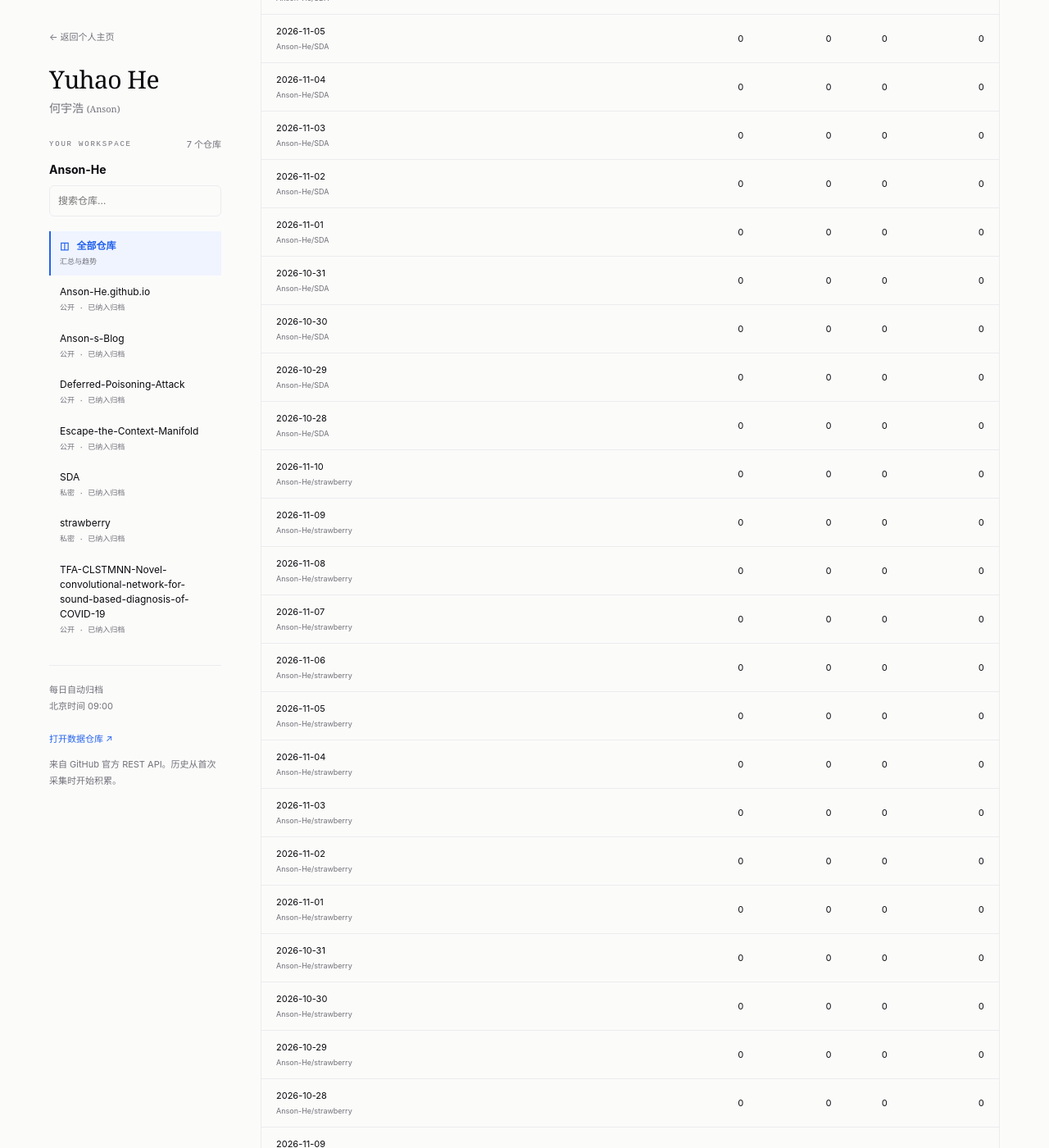
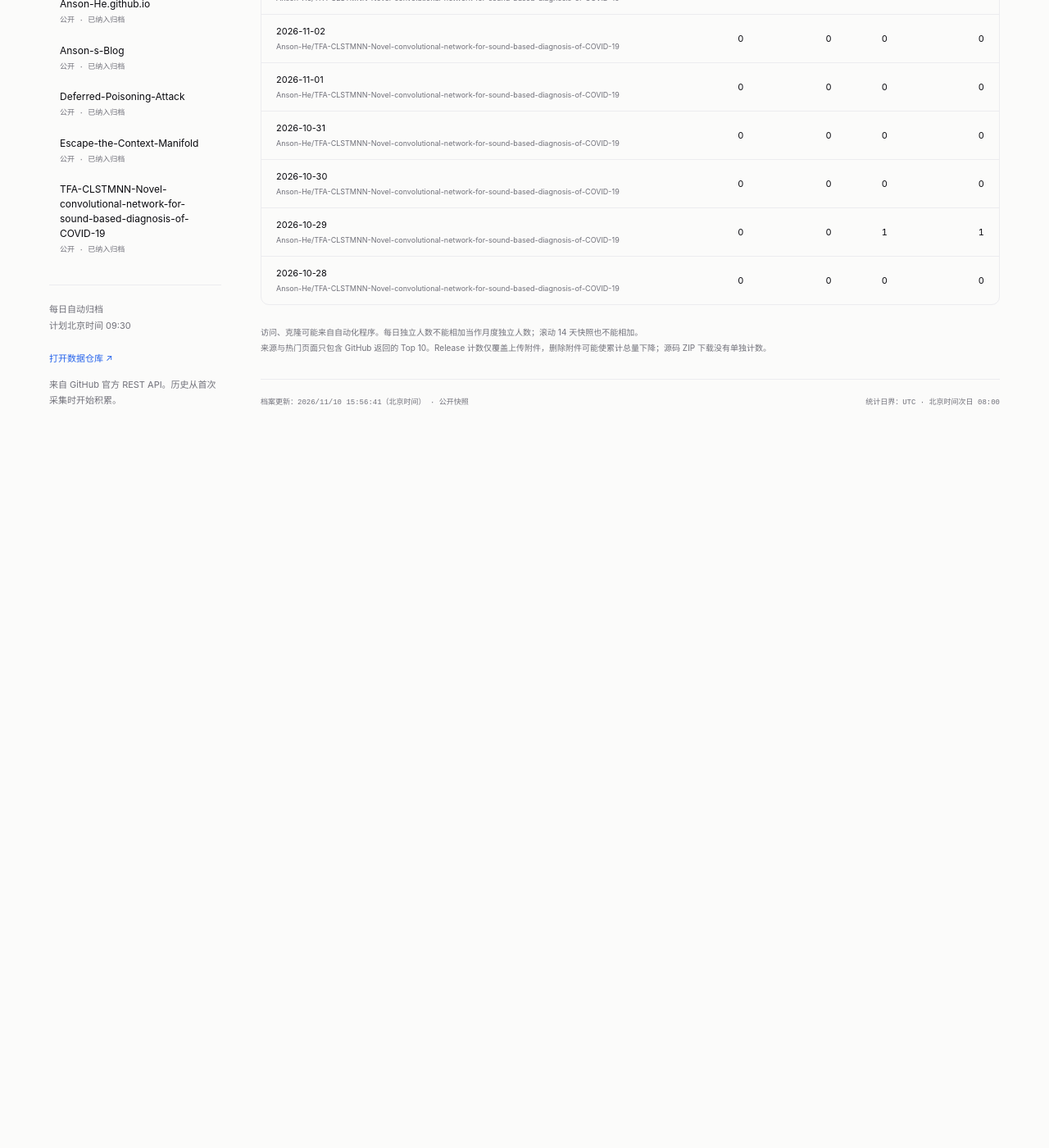
Before and after one commit to Anson-He/Anson-He.github.io, a Jekyll site: the page github-traffic-vault/index.html, which Jekyll copies as it is, in a window 1280 px wide and 1400 px high, scrolled down 4890 px. Shown: the whole window at 82% size. Built offline with Jekyll 4.4.1, drawn with Linux system fonts in a browser that asks for light colours; after the commit the page ends 5453 px from its top, so only the background shows below that; some of the changed lines change nothing that is shown; some of the changed text lies outside the part shown.

Commit message:
Hide private repositories from public analytics and update collection time

```diff
--- a/github-traffic-vault/data/dashboard.json
+++ b/github-traffic-vault/data/dashboard.json
@@ -1160,533 +1160,6 @@
       "discovered_in_latest_run": true
     },
     {
-      "id": 1269937768,
-      "name": "Anson-He/SDA",
-      "url": "https://github.com/Anson-He/SDA",
-      "private": true,
-      "archived": false,
-      "description": null,
-      "last_attempt_at": "2026-11-10T07:56:41Z",
-      "views": [
-        {
-          "date": "2026-10-27",
-          "count": 0,
-          "uniques": 0,
-          "observed_at": "2026-11-09T02:25:05Z"
-        },
-        {
-          "date": "2026-10-28",
-          "count": 0,
-          "uniques": 0,
-          "observed_at": "2026-11-10T07:56:41Z"
-        },
-        {
-          "date": "2026-10-29",
-          "count": 0,
-          "uniques": 0,
-          "observed_at": "2026-11-10T07:56:41Z"
-        },
-        {
-          "date": "2026-10-30",
-          "count": 0,
-          "uniques": 0,
-          "observed_at": "2026-11-10T07:56:41Z"
-        },
-        {
-          "date": "2026-10-31",
-          "count": 0,
-          "uniques": 0,
-          "observed_at": "2026-11-10T07:56:41Z"
-        },
-        {
-          "date": "2026-11-01",
-          "count": 0,
-          "uniques": 0,
-          "observed_at": "2026-11-10T07:56:41Z"
-        },
-        {
-          "date": "2026-11-02",
-          "count": 0,
-          "uniques": 0,
-          "observed_at": "2026-11-10T07:56:41Z"
-        },
-        {
-          "date": "2026-11-03",
-          "count": 0,
-          "uniques": 0,
-          "observed_at": "2026-11-10T07:56:41Z"
-        },
-        {
-          "date": "2026-11-04",
-          "count": 0,
-          "uniques": 0,
-          "observed_at": "2026-11-10T07:56:41Z"
-        },
-        {
-          "date": "2026-11-05",
-          "count": 0,
-          "uniques": 0,
-          "observed_at": "2026-11-10T07:56:41Z"
-        },
-        {
-          "date": "2026-11-06",
-          "count": 0,
-          "uniques": 0,
-          "observed_at": "2026-11-10T07:56:41Z"
-        },
-        {
-          "date": "2026-11-07",
-          "count": 0,
-          "uniques": 0,
-          "observed_at": "2026-11-10T07:56:41Z"
-        },
-        {
-          "date": "2026-11-08",
-          "count": 0,
-          "uniques": 0,
-          "observed_at": "2026-11-10T07:56:41Z"
-        },
-        {
-          "date": "2026-11-09",
-          "count": 0,
-          "uniques": 0,
-          "observed_at": "2026-11-10T07:56:41Z"
-        },
-        {
-          "date": "2026-11-10",
-          "count": 0,
-          "uniques": 0,
-          "observed_at": "2026-11-10T07:56:41Z"
-        }
-      ],
-      "views_window": {
-        "count": 0,
-        "uniques": 0,
-        "observed_at": "2026-11-10T07:56:41Z",
-        "window_days": 14
-      },
-      "clones": [
-        {
-          "date": "2026-10-27",
-          "count": 0,
-          "uniques": 0,
-          "observed_at": "2026-11-09T02:25:05Z"
-        },
-        {
-          "date": "2026-10-28",
-          "count": 0,
-          "uniques": 0,
-          "observed_at": "2026-11-10T07:56:41Z"
-        },
-        {
-          "date": "2026-10-29",
-          "count": 0,
-          "uniques": 0,
-          "observed_at": "2026-11-10T07:56:41Z"
-        },
-        {
-          "date": "2026-10-30",
-          "count": 0,
-          "uniques": 0,
-          "observed_at": "2026-11-10T07:56:41Z"
-        },
-        {
-          "date": "2026-10-31",
-          "count": 0,
-          "uniques": 0,
-          "observed_at": "2026-11-10T07:56:41Z"
-        },
-        {
-          "date": "2026-11-01",
-          "count": 0,
-          "uniques": 0,
-          "observed_at": "2026-11-10T07:56:41Z"
-        },
-        {
-          "date": "2026-11-02",
-          "count": 0,
-          "uniques": 0,
-          "observed_at": "2026-11-10T07:56:41Z"
-        },
-        {
-          "date": "2026-11-03",
-          "count": 0,
-          "uniques": 0,
-          "observed_at": "2026-11-10T07:56:41Z"
-        },
-        {
-          "date": "2026-11-04",
-          "count": 0,
-          "uniques": 0,
-          "observed_at": "2026-11-10T07:56:41Z"
-        },
-        {
-          "date": "2026-11-05",
-          "count": 0,
-          "uniques": 0,
-          "observed_at": "2026-11-10T07:56:41Z"
-        },
-        {
-          "date": "2026-11-06",
-          "count": 0,
-          "uniques": 0,
-          "observed_at": "2026-11-10T07:56:41Z"
-        },
-        {
-          "date": "2026-11-07",
-          "count": 0,
-          "uniques": 0,
-          "observed_at": "2026-11-10T07:56:41Z"
-        },
-        {
-          "date": "2026-11-08",
-          "count": 0,
-          "uniques": 0,
-          "observed_at": "2026-11-10T07:56:41Z"
-        },
-        {
-          "date": "2026-11-09",
-          "count": 0,
-          "uniques": 0,
-          "observed_at": "2026-11-10T07:56:41Z"
-        },
-        {
-          "date": "2026-11-10",
-          "count": 0,
-          "uniques": 0,
-          "observed_at": "2026-11-10T07:56:41Z"
-        }
-      ],
-      "clones_window": {
-        "count": 0,
-        "uniques": 0,
-        "observed_at": "2026-11-10T07:56:41Z",
-        "window_days": 14
-      },
-      "referrers": [],
-      "paths": [],
-      "languages": {
-        "Python": 259297,
-        "Jupyter Notebook": 23919
-      },
-      "assets": [],
-      "status": {
-        "views": {
-          "ok": true,
-          "observed_at": "2026-11-10T07:56:41Z"
-        },
-        "clones": {
-          "ok": true,
-          "observed_at": "2026-11-10T07:56:41Z"
-        },
-        "referrers": {
-          "ok": true,
-          "observed_at": "2026-11-10T07:56:41Z"
-        },
-        "paths": {
-          "ok": true,
-          "observed_at": "2026-11-10T07:56:41Z"
-        },
-        "languages": {
-          "ok": true,
-          "observed_at": "2026-11-10T07:56:41Z"
-        },
-        "assets": {
-          "ok": true,
-          "observed_at": "2026-11-10T07:56:41Z"
-        }
-      },
-      "snapshots": [
-        {
-          "date": "2026-11-09",
-          "observed_at": "2026-11-09T02:25:05Z",
-          "stars": 0,
-          "forks": 0,
-          "open_issues_and_prs": 0,
-          "size_kb": 20844,
-          "pushed_at": "2026-06-15T09:57:37Z",
-          "downloads": 0,
-          "asset_counts": {}
-        },
-        {
-          "date": "2026-11-10",
-          "observed_at": "2026-11-10T07:56:41Z",
-          "stars": 0,
-          "forks": 0,
-          "open_issues_and_prs": 0,
-          "size_kb": 20844,
-          "pushed_at": "2026-06-15T09:57:37Z",
-          "downloads": 0,
-          "asset_counts": {}
-        }
-      ],
-      "last_success_at": "2026-11-10T07:56:41Z",
-      "discovered_in_latest_run": true
-    },
-    {
-      "id": 415390846,
-      "name": "Anson-He/strawberry",
-      "url": "https://github.com/Anson-He/strawberry",
-      "private": true,
-      "archived": false,
-      "description": "Strawberry pest identification system front end",
-      "last_attempt_at": "2026-11-10T07:56:41Z",
-      "views": [
-        {
-          "date": "2026-10-27",
-          "count": 0,
-          "uniques": 0,
-          "observed_at": "2026-11-09T02:25:05Z"
-        },
-        {
-          "date": "2026-10-28",
-          "count": 0,
-          "uniques": 0,
-          "observed_at": "2026-11-10T07:56:41Z"
-        },
-        {
-          "date": "2026-10-29",
-          "count": 0,
-          "uniques": 0,
-          "observed_at": "2026-11-10T07:56:41Z"
-        },
-        {
-          "date": "2026-10-30",
-          "count": 0,
-          "uniques": 0,
-          "observed_at": "2026-11-10T07:56:41Z"
-        },
-        {
-          "date": "2026-10-31",
-          "count": 0,
-          "uniques": 0,
-          "observed_at": "2026-11-10T07:56:41Z"
-        },
-        {
-          "date": "2026-11-01",
-          "count": 0,
-          "uniques": 0,
-          "observed_at": "2026-11-10T07:56:41Z"
-        },
-        {
-          "date": "2026-11-02",
-          "count": 0,
-          "uniques": 0,
-          "observed_at": "2026-11-10T07:56:41Z"
-        },
-        {
-          "date": "2026-11-03",
-          "count": 0,
-          "uniques": 0,
-          "observed_at": "2026-11-10T07:56:41Z"
-        },
-        {
-          "date": "2026-11-04",
-          "count": 0,
-          "uniques": 0,
-          "observed_at": "2026-11-10T07:56:41Z"
-        },
-        {
-          "date": "2026-11-05",
-          "count": 0,
-          "uniques": 0,
-          "observed_at": "2026-11-10T07:56:41Z"
-        },
-        {
-          "date": "2026-11-06",
-          "count": 0,
-          "uniques": 0,
-          "observed_at": "2026-11-10T07:56:41Z"
-        },
-        {
-          "date": "2026-11-07",
-          "count": 0,
-          "uniques": 0,
-          "observed_at": "2026-11-10T07:56:41Z"
-        },
-        {
-          "date": "2026-11-08",
-          "count": 0,
-          "uniques": 0,
-          "observed_at": "2026-11-10T07:56:41Z"
-        },
-        {
-          "date": "2026-11-09",
-          "count": 0,
-          "uniques": 0,
-          "observed_at": "2026-11-10T07:56:41Z"
-        },
-        {
-          "date": "2026-11-10",
-          "count": 0,
-          "uniques": 0,
-          "observed_at": "2026-11-10T07:56:41Z"
-        }
-      ],
-      "views_window": {
-        "count": 0,
-        "uniques": 0,
-        "observed_at": "2026-11-10T07:56:41Z",
-        "window_days": 14
-      },
-      "clones": [
-        {
-          "date": "2026-10-27",
-          "count": 0,
-          "uniques": 0,
-          "observed_at": "2026-11-09T02:25:05Z"
-        },
-        {
-          "date": "2026-10-28",
-          "count": 0,
-          "uniques": 0,
-          "observed_at": "2026-11-10T07:56:41Z"
-        },
-        {
-          "date": "2026-10-29",
-          "count": 0,
-          "uniques": 0,
-          "observed_at": "2026-11-10T07:56:41Z"
-        },
-        {
-          "date": "2026-10-30",
-          "count": 0,
-          "uniques": 0,
-          "observed_at": "2026-11-10T07:56:41Z"
-        },
-        {
-          "date": "2026-10-31",
-          "count": 0,
-          "uniques": 0,
-          "observed_at": "2026-11-10T07:56:41Z"
-        },
-        {
-          "date": "2026-11-01",
-          "count": 0,
-          "uniques": 0,
-          "observed_at": "2026-11-10T07:56:41Z"
-        },
-        {
-          "date": "2026-11-02",
-          "count": 0,
-          "uniques": 0,
-          "observed_at": "2026-11-10T07:56:41Z"
-        },
-        {
-          "date": "2026-11-03",
-          "count": 0,
-          "uniques": 0,
-          "observed_at": "2026-11-10T07:56:41Z"
-        },
-        {
-          "date": "2026-11-04",
-          "count": 0,
-          "uniques": 0,
-          "observed_at": "2026-11-10T07:56:41Z"
-        },
-        {
-          "date": "2026-11-05",
-          "count": 0,
-          "uniques": 0,
-          "observed_at": "2026-11-10T07:56:41Z"
-        },
-        {
-          "date": "2026-11-06",
-          "count": 0,
-          "uniques": 0,
-          "observed_at": "2026-11-10T07:56:41Z"
-        },
-        {
-          "date": "2026-11-07",
-          "count": 0,
-          "uniques": 0,
-          "observed_at": "2026-11-10T07:56:41Z"
-        },
-        {
-          "date": "2026-11-08",
-          "count": 0,
-          "uniques": 0,
-          "observed_at": "2026-11-10T07:56:41Z"
-        },
-        {
-          "date": "2026-11-09",
-          "count": 0,
-          "uniques": 0,
-          "observed_at": "2026-11-10T07:56:41Z"
-        },
-        {
-          "date": "2026-11-10",
-          "count": 0,
-          "uniques": 0,
-          "observed_at": "2026-11-10T07:56:41Z"
-        }
-      ],
-      "clones_window": {
-        "count": 0,
-        "uniques": 0,
-        "observed_at": "2026-11-10T07:56:41Z",
-        "window_days": 14
-      },
-      "referrers": [],
-      "paths": [],
-      "languages": {
-        "JavaScript": 20398
-      },
-      "assets": [],
-      "status": {
-        "views": {
-          "ok": true,
-          "observed_at": "2026-11-10T07:56:41Z"
-        },
-        "clones": {
-          "ok": true,
-          "observed_at": "2026-11-10T07:56:41Z"
-        },
-        "referrers": {
-          "ok": true,
-          "observed_at": "2026-11-10T07:56:41Z"
-        },
-        "paths": {
-          "ok": true,
-          "observed_at": "2026-11-10T07:56:41Z"
-        },
-        "languages": {
-          "ok": true,
-          "observed_at": "2026-11-10T07:56:41Z"
-        },
-        "assets": {
-          "ok": true,
-          "observed_at": "2026-11-10T07:56:41Z"
-        }
-      },
-      "snapshots": [
-        {
-          "date": "2026-11-09",
-          "observed_at": "2026-11-09T02:25:05Z",
-          "stars": 0,
-          "forks": 0,
-          "open_issues_and_prs": 0,
-          "size_kb": 88,
-          "pushed_at": "2021-10-09T18:43:51Z",
-          "downloads": 0,
-          "asset_counts": {}
-        },
-        {
-          "date": "2026-11-10",
-          "observed_at": "2026-11-10T07:56:41Z",
-          "stars": 0,
-          "forks": 0,
-          "open_issues_and_prs": 0,
-          "size_kb": 88,
-          "pushed_at": "2021-10-09T18:43:51Z",
-          "downloads": 0,
-          "asset_counts": {}
-        }
-      ],
-      "last_success_at": "2026-11-10T07:56:41Z",
-      "discovered_in_latest_run": true
-    },
-    {
       "id": 441706403,
       "name": "Anson-He/TFA-CLSTMNN-Novel-convolutional-network-for-sound-based-diagnosis-of-COVID-19",
       "url": "https://github.com/Anson-He/TFA-CLSTMNN-Novel-convolutional-network-for-sound-based-diagnosis-of-COVID-19",
--- a/github-traffic-vault/index.html
+++ b/github-traffic-vault/index.html
@@ -18,7 +18,7 @@ dialog{border:1px solid var(--line);border-radius:12px;padding:30px;max-width:50
 </style></head><body>
 <div id="analytics-app">
 <header><div class="brand">Yuhao He <span class="muted">/ Analytics</span><small>PERSONAL REPOSITORY ARCHIVE</small></div><div class="toolbar"><button id="theme-toggle" class="theme-button" aria-label="切换深浅色主题" title="切换主题">◐</button><span class="private">PUBLIC DATA</span><button id="refresh" class="solid">刷新数据 ↻</button></div></header>
-<div class="layout"><aside><a class="back-home" href="/">← 返回个人主页</a><div class="owner-name">Yuhao He</div><p class="owner-han">何宇浩 <span class="tiny">(Anson)</span></p><div class="aside-head"><span class="eyebrow">YOUR WORKSPACE</span><span class="tiny muted" id="repo-count">—</span></div><strong>Anson-He</strong><input class="search" id="search" placeholder="搜索仓库…" aria-label="搜索仓库"><nav id="repo-list" aria-label="仓库列表"></nav><div class="aside-bottom">每日自动归档<br>北京时间 09:00<br><br><a href="https://github.com/Anson-He/github-traffic-vault" target="_blank" rel="noopener">打开数据仓库 ↗</a><p style="margin-top:12px">来自 GitHub 官方 REST API。历史从首次采集时开始积累。</p></div></aside>
+<div class="layout"><aside><a class="back-home" href="/">← 返回个人主页</a><div class="owner-name">Yuhao He</div><p class="owner-han">何宇浩 <span class="tiny">(Anson)</span></p><div class="aside-head"><span class="eyebrow">YOUR WORKSPACE</span><span class="tiny muted" id="repo-count">—</span></div><strong>Anson-He</strong><input class="search" id="search" placeholder="搜索仓库…" aria-label="搜索仓库"><nav id="repo-list" aria-label="仓库列表"></nav><div class="aside-bottom">每日自动归档<br>计划北京时间 09:30<br><br><a href="https://github.com/Anson-He/github-traffic-vault" target="_blank" rel="noopener">打开数据仓库 ↗</a><p style="margin-top:12px">来自 GitHub 官方 REST API。历史从首次采集时开始积累。</p></div></aside>
 <main><div class="page-top"><div class="analytics-heading"><div class="analytics-heading-copy"><div class="eyebrow" id="section-label">PUBLIC DATA / OVERVIEW</div><h1 id="page-title">仓库流量</h1><p class="muted tiny" id="subtitle">GitHub 仓库访问、克隆与下载的长期记录。</p></div><a id="homepage-visitors" class="homepage-visitor-link header-map" href="https://mapmyvisitors.com/web/1c9do" target="_blank" rel="noopener noreferrer" title="点击地图查看主页访客的国家、城市与地理分布" style="display:block"><img src="https://mapmyvisitors.com/map.png?d=JQ7xDV9MOIq0bVAxXor5ANJuvsUyD_WFlK9RVL8SlHI&amp;cl=ffffff" alt="主页访客地理分布地图，点击查看详细报告" width="200" style="display:block;width:100%;height:auto;border:1px solid var(--line);border-radius:6px;background:#fff" loading="eager"></a></div><div class="toolbar"><select id="range" aria-label="日期范围"><option value="14">最近 14 天</option><option value="30">最近 30 天</option><option value="90">最近 90 天</option><option value="365">最近一年</option><option value="all">全部历史</option></select><button id="export">导出 CSV ↓</button></div></div><div id="notice" class="notice" role="status" aria-live="polite"></div><div id="content"></div><footer><span id="updated">尚未读取数据</span><span>统计日界：UTC · 北京时间次日 08:00</span></footer></main></div></div>
 <script>
 'use strict';
@@ -30,7 +30,7 @@ function initTheme(){
  try{const saved=localStorage.getItem('theme');document.documentElement.dataset.theme=saved==='light'||saved==='dark'?saved:(matchMedia('(prefers-color-scheme: dark)').matches?'dark':'light')}catch{}
  $('#theme-toggle').onclick=()=>{const next=document.documentElement.dataset.theme==='dark'?'light':'dark';document.documentElement.dataset.theme=next;try{localStorage.setItem('theme',next)}catch{}};
 }
-function validate(d){if(d?.schema_version!==1||!Array.isArray(d.repositories)||!d.repositories.every(r=>r.id!=null&&typeof r.name==='string'&&['views','clones','snapshots','assets'].every(k=>r[k]===undefined||Array.isArray(r[k]))))throw Error('文件格式不正确：需要 schema_version=1 的 dashboard.json');return d}
+function validate(d){if(d?.schema_version!==1||!Array.isArray(d.repositories)||!d.repositories.every(r=>r.id!=null&&typeof r.name==='string'&&['views','clones','snapshots','assets'].every(k=>r[k]===undefined||Array.isArray(r[k]))))throw Error('文件格式不正确：需要 schema_version=1 的 dashboard.json');const repositories=d.repositories.filter(r=>r.private===false);const names=new Set(repositories.map(r=>r.name));return {...d,repositories,errors:(d.errors||[]).filter(e=>!e.repository||names.has(e.repository))}}
 function dateRange(){let end=new Date().toISOString().slice(0,10),n=$('#range').value,all=chosen().flatMap(r=>[...(r.views||[]),...(r.clones||[])]).map(x=>x.date).sort();let start=n==='all'?(all[0]||end):new Date(new Date(end+'T00:00:00Z').getTime()-(Number(n)-1)*86400000).toISOString().slice(0,10);return {start,end}}
 function records(r,key){const {start,end}=dateRange();return (r[key]||[]).filter(x=>x.date>=start&&x.date<=end)}
 function sums(key,field){const rows=chosen().flatMap(r=>records(r,key));return rows.length?rows.reduce((a,r)=>a+(r[field]||0),0):null}
```
